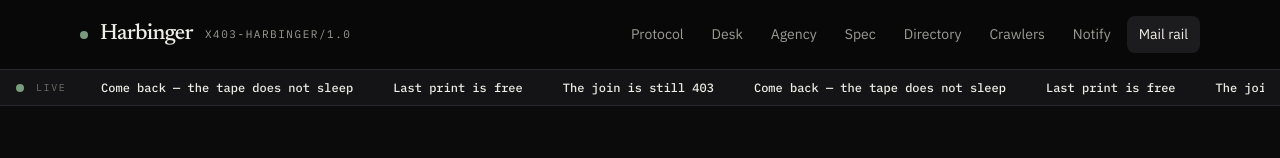
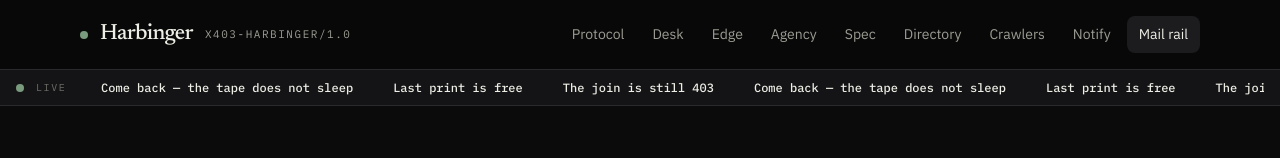
Before and after one commit to nicsins/x403-harbinger, a Next.js app: page /mail in a window 1280 px wide. Shown: the top 158 px of the page. Built offline with nearby package versions, Linux system fonts and the light colour scheme; no server answers.

Commit message:
Restore Edge nav link + sitemap entry

```diff
--- a/app/components/nav.tsx
+++ b/app/components/nav.tsx
@@ -6,6 +6,7 @@ import { usePathname } from "next/navigation";
 const NAV = [
   { href: "/", label: "Protocol" },
   { href: "/desk", label: "Desk" },
+  { href: "/edge", label: "Edge" },
   { href: "/agency", label: "Agency" },
   { href: "/spec", label: "Spec" },
   { href: "/directory", label: "Directory" },
--- a/app/sitemap.ts
+++ b/app/sitemap.ts
@@ -5,6 +5,7 @@ export default function sitemap(): MetadataRoute.Sitemap {
   const rows: Array<{ path: string; freq: MetadataRoute.Sitemap[number]["changeFrequency"]; priority: number }> = [
     { path: "", freq: "daily", priority: 1 },
     { path: "/desk", freq: "hourly", priority: 0.95 },
+    { path: "/edge", freq: "hourly", priority: 0.9 },
     { path: "/agency", freq: "hourly", priority: 0.9 },
     { path: "/spec", freq: "weekly", priority: 0.8 },
     { path: "/directory", freq: "daily", priority: 0.75 },
```
